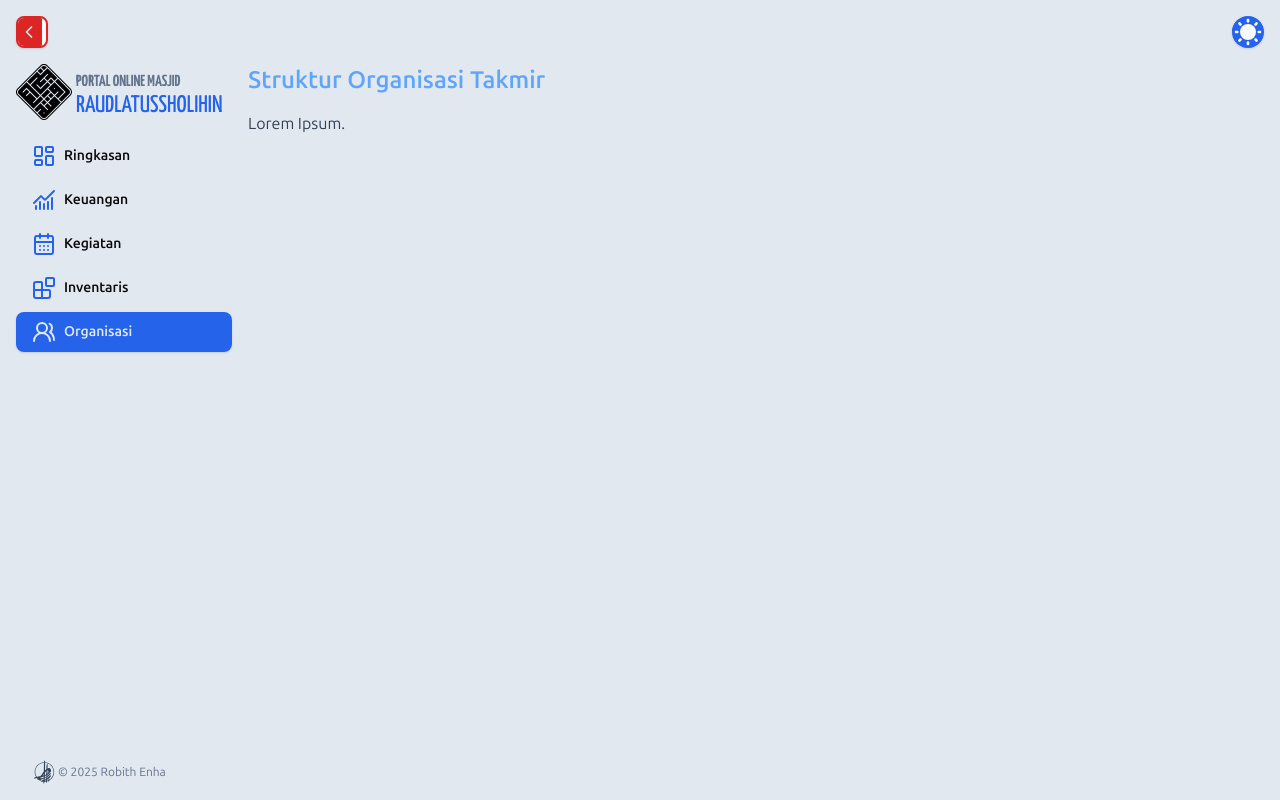
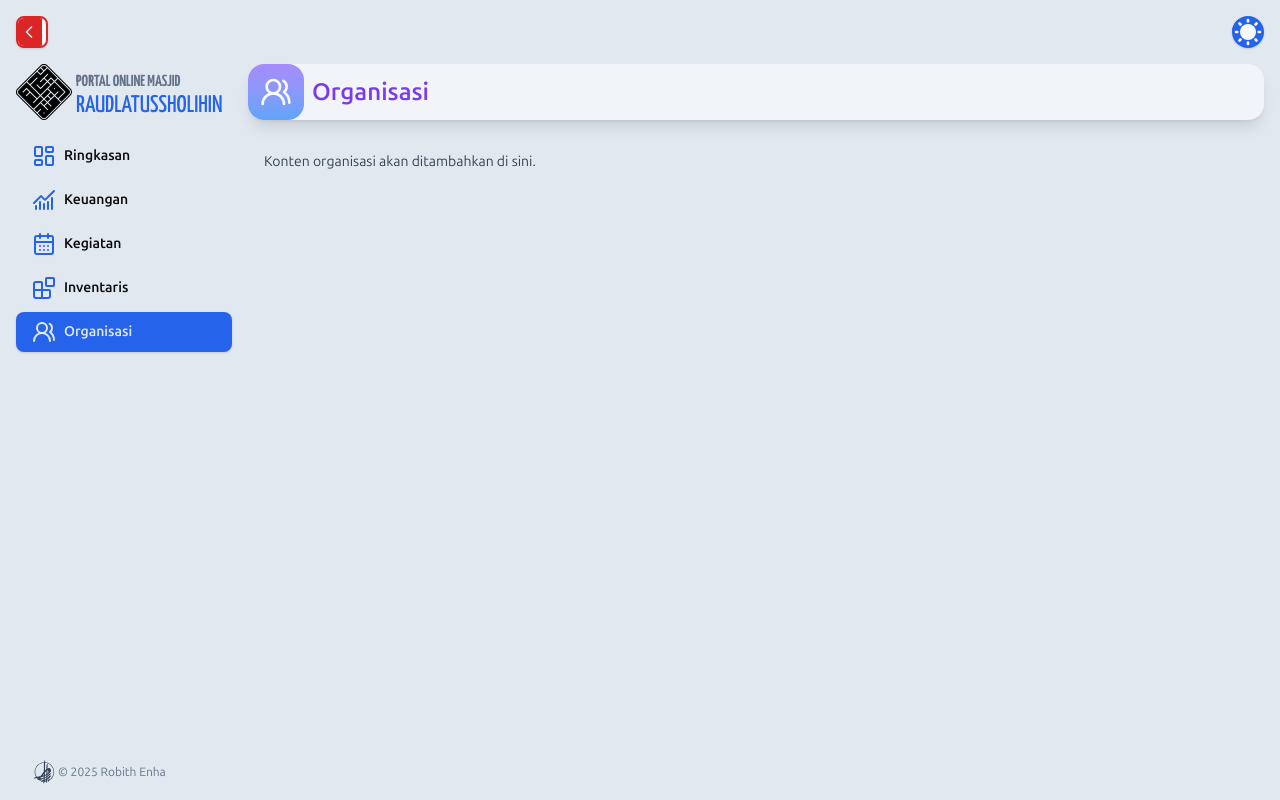
Before and after one commit to aquilaibrahimovic/platform-masjid, a Next.js app: page /organisasi in a window 1280 px wide. Built offline with nearby package versions, Linux system fonts and the light colour scheme; a web font is replaced by a local one.

Commit message:
selesai keuangan

```diff
--- a/src/app/inventaris/page.tsx
+++ b/src/app/inventaris/page.tsx
@@ -1,10 +1,32 @@
+"use client";
+
+import { MENU_ITEMS } from "@/lib/constants";
+
 export default function InventarisPage() {
+  const inventarisItem = MENU_ITEMS.find((item) => item.label === "Inventaris");
+  const InventarisIcon = inventarisItem?.icon;
+
   return (
-    <>
-      <h1 className="text-2xl font-semibold text-accent1a">
-        Laporan Inventaris Masjid
-      </h1>
-      <p className="mt-4 text-text2">Lorem Ipsum.</p>
-    </>
+    <div className="flex flex-col gap-4">
+      <div className="bg-background1 rounded-bl-2xl sticky top-16 z-30">
+        <div className="flex flex-1 bg-background2 rounded-2xl h-14 justify-between items-center shadow-lg pr-4">
+          <div className="flex gap-2 items-center">
+            <div className="h-14 w-14 bg-accent2b bg-linear-to-t from-accent1a to-accent2a rounded-2xl flex items-center justify-center">
+              {InventarisIcon && (
+                <InventarisIcon className="w-8 h-8 text-alwaysWhite" />
+              )}
+            </div>
+            <h1 className="text-xl sm:text-2xl font-semibold text-accent2b">
+              Inventaris
+            </h1>
+          </div>
+        </div>
+      </div>
+
+      {/* Empty body — to be filled later */}
+      <div className="p-4 text-text2 text-sm">
+        Konten inventaris akan ditambahkan di sini.
+      </div>
+    </div>
   );
 }
--- a/src/app/kegiatan/page.tsx
+++ b/src/app/kegiatan/page.tsx
@@ -1,17 +1,20 @@
-// kegiatan/page.tsx
 "use client";
 
-import { ReactNode } from "react";
-import { ActivityIcon } from "lucide-react"; // Replace with your actual icon import if different
+import { MENU_ITEMS } from "@/lib/constants";
 
-export default function KegiatanPage(): ReactNode {
+export default function KegiatanPage() {
+  const kegiatanItem = MENU_ITEMS.find((item) => item.label === "Kegiatan");
+  const KegiatanIcon = kegiatanItem?.icon;
+
   return (
-    <div className="min-h-screen w-full bg-background1">
+    <div className="flex flex-col gap-4">
       <div className="bg-background1 rounded-bl-2xl sticky top-16 z-30">
         <div className="flex flex-1 bg-background2 rounded-2xl h-14 justify-between items-center shadow-lg pr-4">
           <div className="flex gap-2 items-center">
             <div className="h-14 w-14 bg-accent2b bg-linear-to-t from-accent1a to-accent2a rounded-2xl flex items-center justify-center">
-              <ActivityIcon className="w-8 h-8 text-alwaysWhite" />
+              {KegiatanIcon && (
+                <KegiatanIcon className="w-8 h-8 text-alwaysWhite" />
+              )}
             </div>
             <h1 className="text-xl sm:text-2xl font-semibold text-accent2b">
               Kegiatan
@@ -20,8 +23,10 @@ export default function KegiatanPage(): ReactNode {
         </div>
       </div>
 
-      {/* Empty Page Body */}
-      <div className="p-4">{/* Content goes here */}</div>
+      {/* Empty body — to be filled later */}
+      <div className="p-4 text-text2 text-sm">
+        Konten kegiatan akan ditambahkan di sini.
+      </div>
     </div>
   );
 }
--- a/src/app/keuangan/page.tsx
+++ b/src/app/keuangan/page.tsx
@@ -297,7 +297,7 @@ export default function KeuanganPage() {
 
                     {/* Footer */}
                     <div className="grid grid-cols-[minmax(150px,auto)_104px_120px_120px_120px_100px] text-sm font-semibold bg-background1 py-2">
-                      <div className="col-span-2 text-text1 pl-4">
+                      <div className="col-span-2 text-text1 pl-4 font-semibold ">
                         Total Mutasi Bulan {namaBulan}
                       </div>
                       <div className="text-right font-mono text-yes">
--- a/src/app/organisasi/page.tsx
+++ b/src/app/organisasi/page.tsx
@@ -1,10 +1,32 @@
+"use client";
+
+import { MENU_ITEMS } from "@/lib/constants";
+
 export default function OrganisasiPage() {
+  const organisasiItem = MENU_ITEMS.find((item) => item.label === "Organisasi");
+  const OrganisasiIcon = organisasiItem?.icon;
+
   return (
-    <>
-      <h1 className="text-2xl font-semibold text-accent1a">
-        Struktur Organisasi Takmir
-      </h1>
-      <p className="mt-4 text-text2">Lorem Ipsum.</p>
-    </>
+    <div className="flex flex-col gap-4">
+      <div className="bg-background1 rounded-bl-2xl sticky top-16 z-30">
+        <div className="flex flex-1 bg-background2 rounded-2xl h-14 justify-between items-center shadow-lg pr-4">
+          <div className="flex gap-2 items-center">
+            <div className="h-14 w-14 bg-accent2b bg-linear-to-t from-accent1a to-accent2a rounded-2xl flex items-center justify-center">
+              {OrganisasiIcon && (
+                <OrganisasiIcon className="w-8 h-8 text-alwaysWhite" />
+              )}
+            </div>
+            <h1 className="text-xl sm:text-2xl font-semibold text-accent2b">
+              Organisasi
+            </h1>
+          </div>
+        </div>
+      </div>
+
+      {/* Empty body — to be filled later */}
+      <div className="p-4 text-text2 text-sm">
+        Konten organisasi akan ditambahkan di sini.
+      </div>
+    </div>
   );
 }
--- a/src/components/SaldoCards.tsx
+++ b/src/components/SaldoCards.tsx
@@ -25,7 +25,7 @@ export default function SaldoCards({ currentSaldo }: SaldoCardsProps) {
   };
 
   return (
-    <div className="grid grid-cols-1 sm:grid-cols-2 lg:grid-cols-4 gap-2 select-none">
+    <div className="grid grid-cols-1 sm:grid-cols-2 lg:grid-cols-4 gap-5 select-none">
       {cards.map((card, index) => {
         const formatted = values[card.key].toLocaleString("id-ID");
         const [main, last] = formatted
@@ -42,7 +42,7 @@ export default function SaldoCards({ currentSaldo }: SaldoCardsProps) {
             <span className="text-sm text-accent2b font-bold">
               {card.label}
             </span>
-            <span className="text-2xl lg:text-base xl:text-2xl font-sans font-semibold text-right">
+            <span className="text-2xl md:text-base xl:text-2xl font-sans font-semibold text-right">
               <sup className="text-accent2b text-sm">Rp</sup>
               {main}
               <span className="text-xs">.{last}</span>
```
